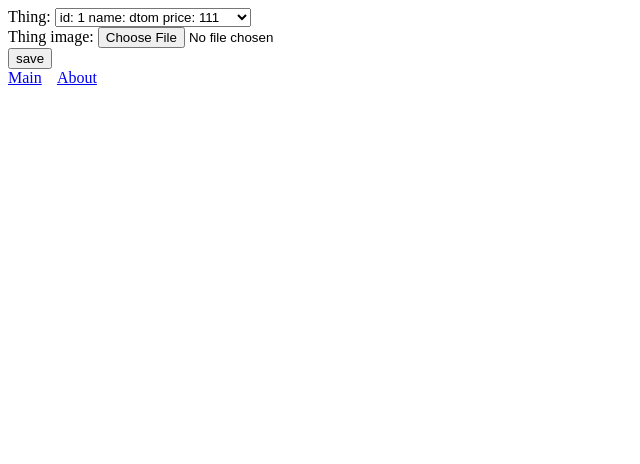
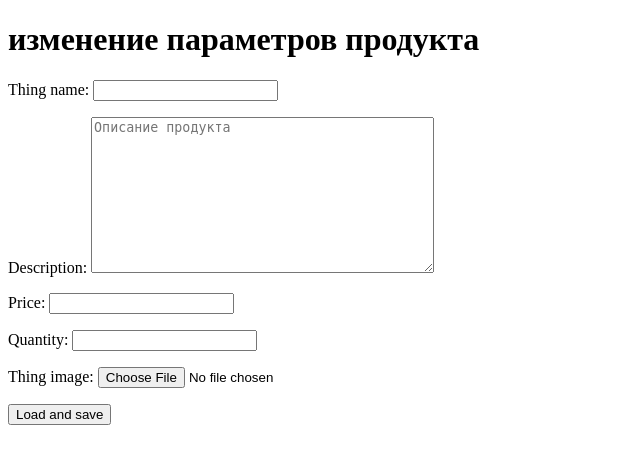
Before and after one commit to smtishkar/django_hw1, a Django app: template hwapp/templates/hwapp/add_image.html in a window 1280 px wide. Shown: the top 464 px of the page, without its empty margins (0-640 px from the left). Run offline with Django 5.2, Linux system fonts and the light colour scheme; the template is opened without the code that fills it: values that come from a table or form of the project are taken from there, others are empty.

Commit message:
задача 4 реализована

```diff
--- a/hwapp/forms.py
+++ b/hwapp/forms.py
@@ -3,7 +3,10 @@ from .models import Thing
 
 
 class AddThingPhoto(forms.Form):
-    things = [(f'{thing.pk}', f'id: {thing.pk} name: {thing.thing_name} price: {thing.price}')
-                for thing in Thing.objects.all()]
-    thing = forms.ChoiceField(choices=things)
-    thing_image = forms.ImageField()
+
+    thing_name  = forms.CharField(max_length=100)
+    description = forms.CharField(widget=forms.Textarea(attrs={"placeholder": "Описание продукта"}))
+    price = forms.DecimalField(max_digits=8, decimal_places=2)
+    quantity = forms.IntegerField()
+    # thing_added_date = forms.DateField(widget=forms.Date)
+    thing_image = forms.ImageField(widget=forms.FileInput(attrs={"placeholder": "Изображение продукта"}))
--- a/hwapp/templates/hwapp/add_image.html
+++ b/hwapp/templates/hwapp/add_image.html
@@ -1,15 +1,14 @@
 {% extends 'hwapp/base.html' %}
 
-{% block title %}{{ title }}{% endblock %}
+{% block title %} Изменение товара {% endblock %}
+
 
 {% block content %}
-<form action="" method="post" enctype="multipart/form-data">
-    {% csrf_token %}
-    {{ form.as_div }}
-    <input type="submit" value="save">
-</form>
-<footer>
-    <a href="{% url 'index' %}">Main</a>&nbsp;&nbsp;&nbsp;
-    <a href="{% url 'about' %}">About</a>
-</footer>
+<h1>изменение параметров продукта</h1>
+
+    <form action="" method="post" enctype="multipart/form-data">
+        {% csrf_token %}
+        {{ form.as_p }}
+        <button type="submit">Load and save</button>
+    </form>
 {% endblock %}
--- a/hwapp/urls.py
+++ b/hwapp/urls.py
@@ -9,5 +9,5 @@ urlpatterns = [
     path('things', views.things_view, name='things'),
     path('orders', views.orders_view, name='orders'),
     path('customer_orders/<int:customer_id>/<int:filter_days>', views.customer_orders_view, name='customer_orders'),
-    path('add_thing_image/', views.add_thing_image, name='add_thing_image'),
+    path('add_thing_image/<int:id_product>', views.add_thing_image, name='add_thing_image'),
 ]
```
Also changed, not shown: hwapp/views.py (+26 -19 lines), 1. Назначил задачу.png (added), 2023-12-11_20-21-42.png (added), db.sqlite3, hwapp/migrations/0001_initial.py, hwapp/migrations/0002_alter_order_thing.py (deleted), фото1.png (added), 1 other file.
